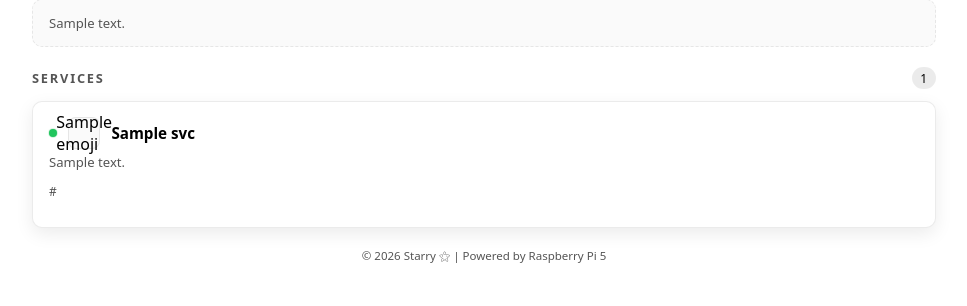
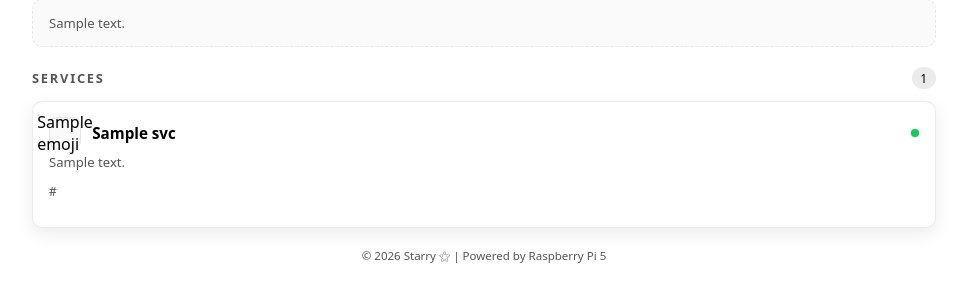
Before and after one commit to starry-shivam/starry-cloud, a Python web app: template templates/index.html in a window 1280 px wide. Shown: the part 338-644 px from the top of the page, without its empty margins (156-1123 px from the left). Run offline with Jinja, Linux system fonts and the light colour scheme; the template is opened without the code that fills it: most values are stand-ins (such as "Sample title", 1, 10 or a date in 2020); grey boxes marked "Sample" are stand-in pictures.

Commit message:
Improve service status indicator position
Signed-off-by: starry-shivam <touka.krs@gmail.com>

```diff
--- a/static/style.css
+++ b/static/style.css
@@ -313,13 +313,26 @@
    SERVICE STATUS DOT
    ========================= */
 
+.service-header {
+  display: flex;
+  align-items: center;
+  justify-content: space-between;
+}
+
+.service-left {
+  display: flex;
+  align-items: center;
+  gap: 0.7rem;
+}
+
 .service-status-dot {
   width: 8px;
   height: 8px;
   border-radius: 50%;
-  background: #999;
+  background: #777;
   flex-shrink: 0;
   position: relative;
+  margin-left: 0.75rem;
 }
 
 .service-status-dot.online {
@@ -336,10 +349,9 @@
   inset: 0;
   border-radius: 50%;
   background: inherit;
-  opacity: 0.5;
+  opacity: 0.6;
   animation: pulse 1.6s ease-out infinite;
 }
-
 
 /* =========================
    FOOTER
--- a/templates/index.html
+++ b/templates/index.html
@@ -68,9 +68,11 @@
             {% for svc in services %}
             <a class="service-card" href="{{ svc.url }}" target="_blank">
               <div class="service-header">
+                <div class="service-left">
+                  <div class="service-emoji">{{ svc.emoji or "⬛" }}</div>
+                  <h3 class="service-name">{{ svc.name }}</h3>
+                </div>
                 <span class="service-status-dot" data-url="{{ svc.url }}"></span>
-                <div class="service-emoji">{{ svc.emoji or "⬛" }}</div>
-                <h3 class="service-name">{{ svc.name }}</h3>
               </div>
               {% if svc.description %}
               <p class="service-description">{{ svc.description }}</p>
```
